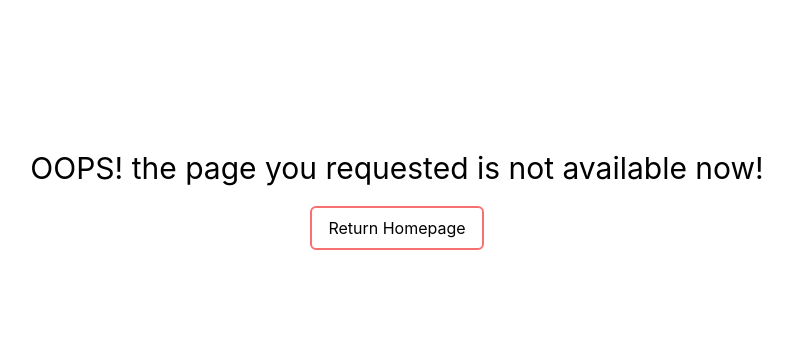
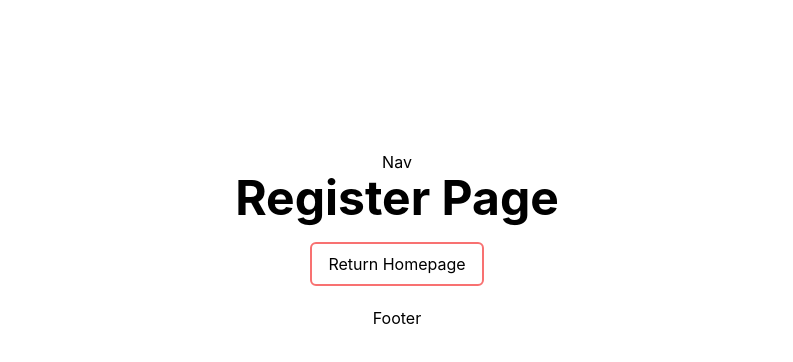
Before and after one commit to chingu-voyages/v43-tier2-team-14, a React (Vite) app: page /register in a window 1280 px wide. Shown: the top 362 px of the page, without its empty margins (243-1036 px from the left). Built offline with nearby package versions, Linux system fonts and the light colour scheme.

Commit message:
Add register page route

```diff
--- a/src/pages/Register.jsx
+++ b/src/pages/Register.jsx
@@ -1,4 +1,11 @@
+import HomeBtn from "../components/UI/HomeBtn";
+
 const Register = () => {
-  return <div>Register</div>
-}
-export default Register
+  return (
+    <>
+      <div className="text-5xl font-bold">Register Page</div>
+      <HomeBtn />
+    </>
+  );
+};
+export default Register;
```
Also changed, not shown: src/App.jsx (+15 -10 lines).
